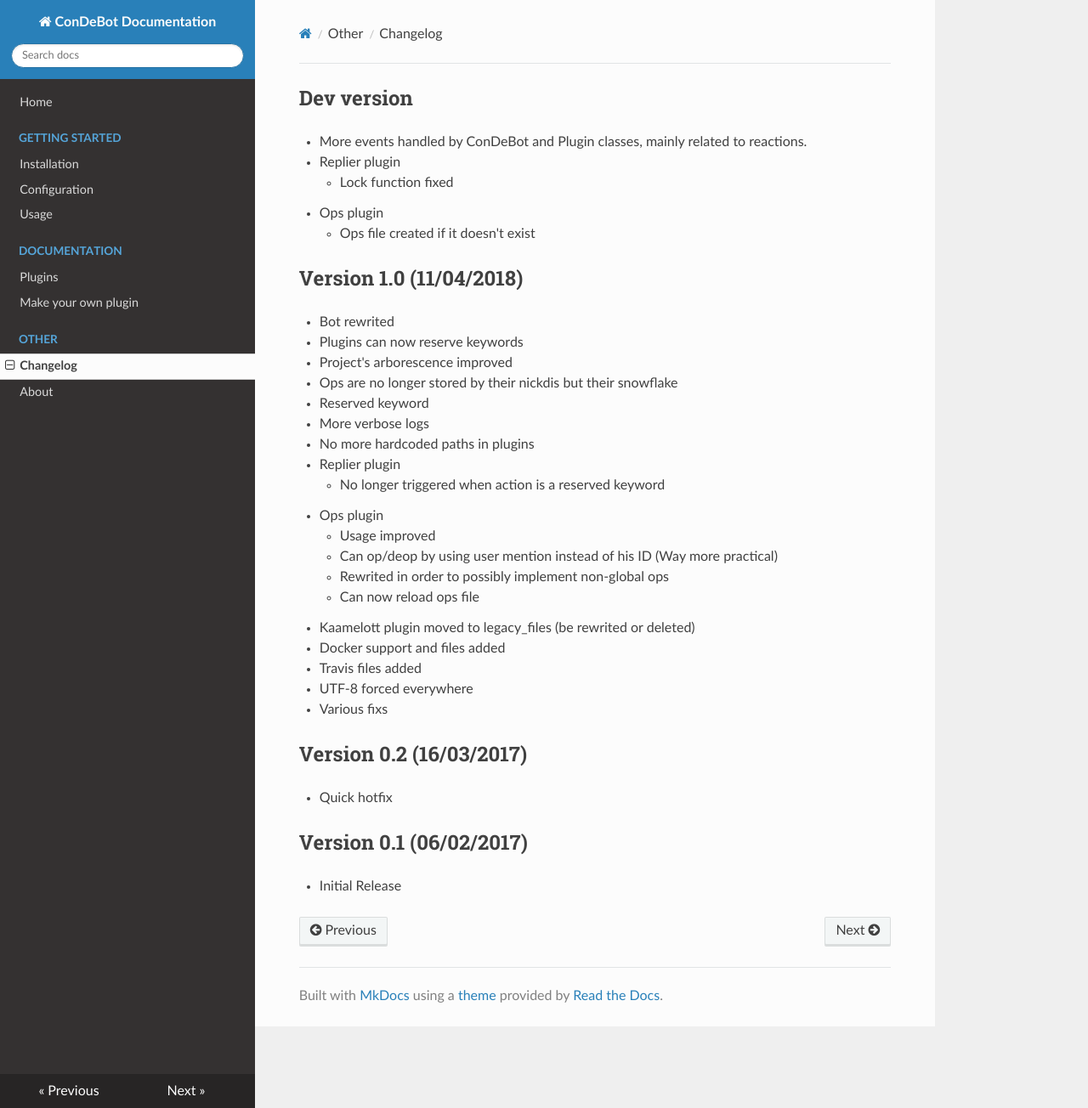
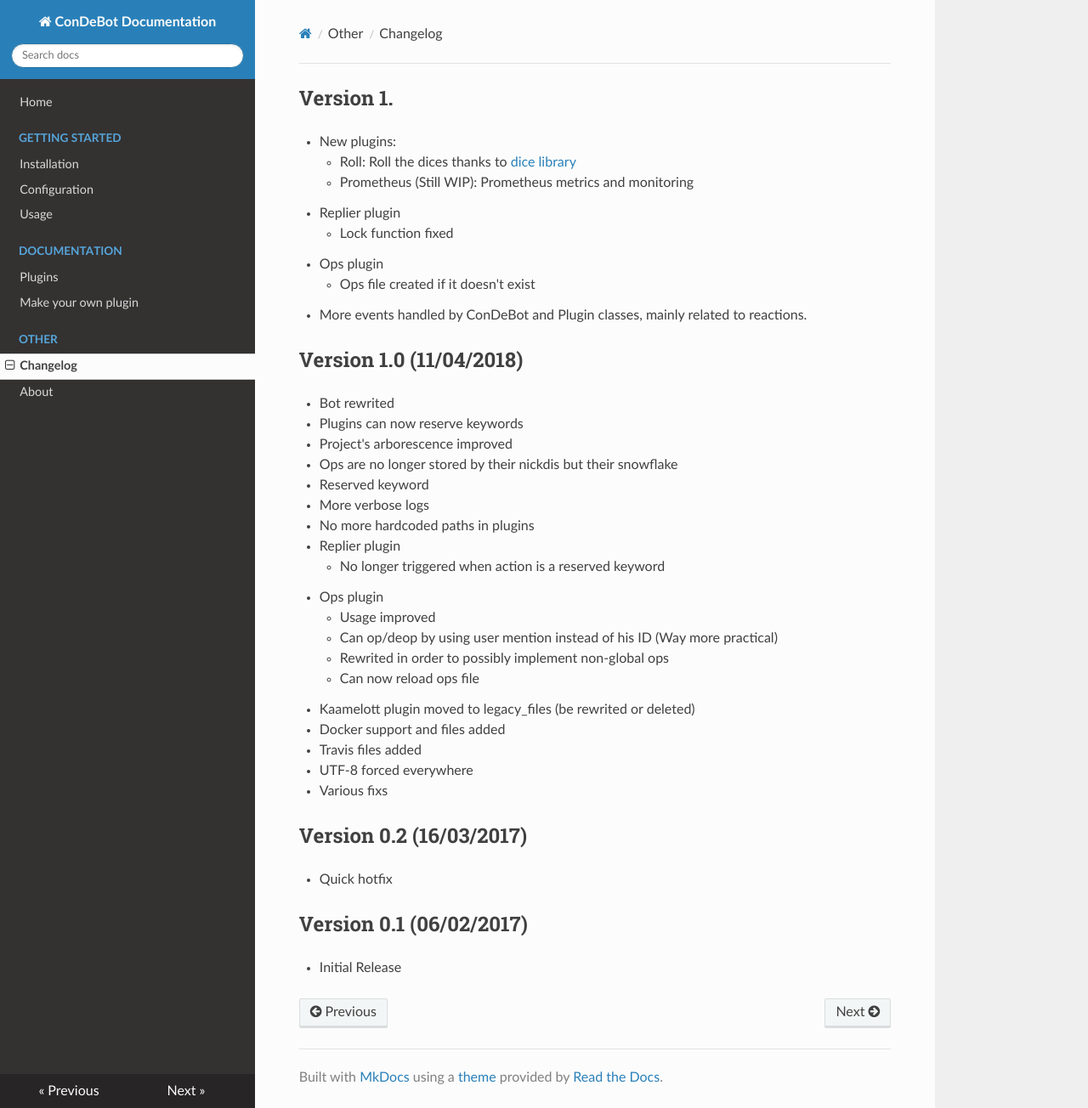
Before and after one commit to DasFranck/ConDeBot_Documentation, an MkDocs documentation site: the page built from docs/changelog.md, in a window 1280 px wide and 1304 px high. Shown: the whole window at 85% size. Built offline with MkDocs 1.6.1, drawn with Linux system fonts in a browser that asks for light colours; nearby versions of some CDN libraries; old or Windows-style settings are respelled for this version of MkDocs.

Commit message:
Update changelog.md

```diff
--- a/docs/changelog.md
+++ b/docs/changelog.md
@@ -1,9 +1,12 @@
-## Dev version
-- More events handled by ConDeBot and Plugin classes, mainly related to reactions.
+## Version 1.
+- New plugins:
+    - Roll: Roll the dices thanks to [dice library](https://github.com/borntyping/python-dice)
+    - Prometheus (Still WIP): Prometheus metrics and monitoring
 - Replier plugin
     - Lock function fixed
 - Ops plugin
     - Ops file created if it doesn't exist
+- More events handled by ConDeBot and Plugin classes, mainly related to reactions.
 
 ## Version 1.0 (11/04/2018)
 - Bot rewrited
```
